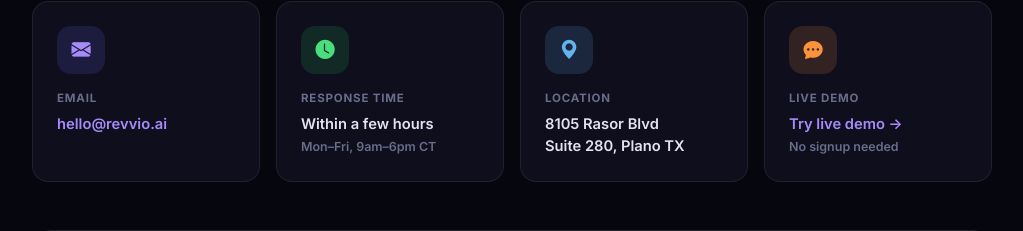
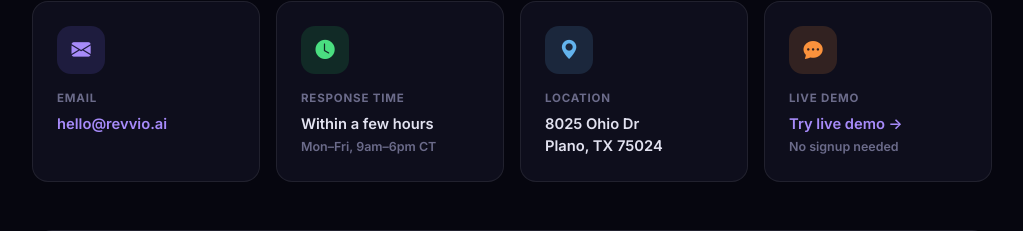
Before and after one commit to VinodVen/growthai, a Flask app: page /contact in a window 1280 px wide. Shown: the part 261-492 px from the top of the page, without its empty margins (128-1151 px from the left). Run offline with Flask 3, Linux system fonts and the light colour scheme.

Commit message:
Update address to 8025 Ohio Dr, Plano TX 75024

```diff
--- a/templates/contact.html
+++ b/templates/contact.html
@@ -97,7 +97,7 @@
             <div class="info-card">
                 <div class="info-icon" style="background:rgba(99,179,237,0.15); color:#63b3ed;"><i class="bi bi-geo-alt-fill"></i></div>
                 <div class="info-label">Location</div>
-                <div class="info-value">8105 Rasor Blvd<br>Suite 280, Plano TX</div>
+                <div class="info-value">8025 Ohio Dr<br>Plano, TX 75024</div>
             </div>
         </div>
         <div class="col-sm-6 col-md-3">
--- a/templates/landing.html
+++ b/templates/landing.html
@@ -907,7 +907,7 @@
             </div>
         </div>
         <div style="border-top:1px solid var(--border); margin-top:32px; padding-top:24px; text-align:center;">
-            <p style="font-size:0.78rem; color:var(--muted);">© 2025 Revvio. All rights reserved. · 8105 Rasor Blvd Suite 280, Plano, TX 75024</p>
+            <p style="font-size:0.78rem; color:var(--muted);">© 2025 Revvio. All rights reserved. · 8025 Ohio Dr, Plano, TX 75024</p>
         </div>
     </div>
 </footer>
```
